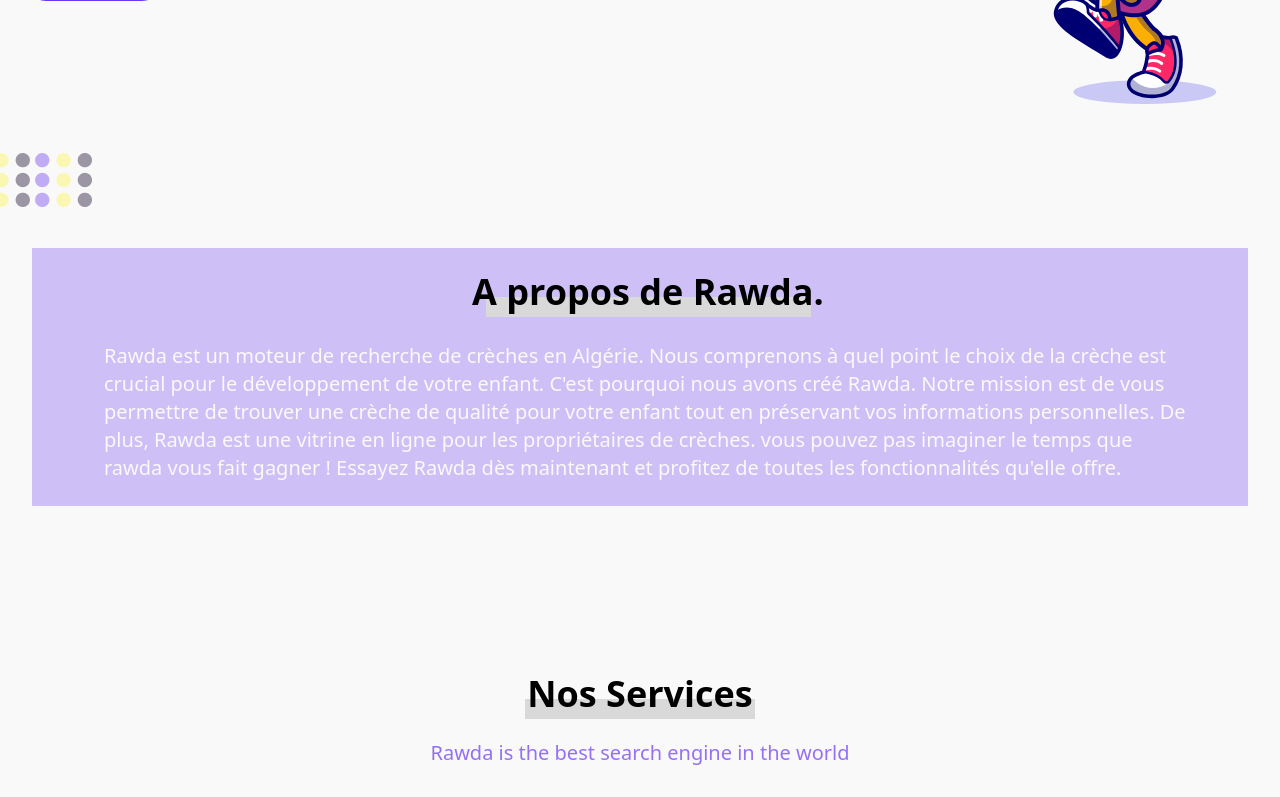
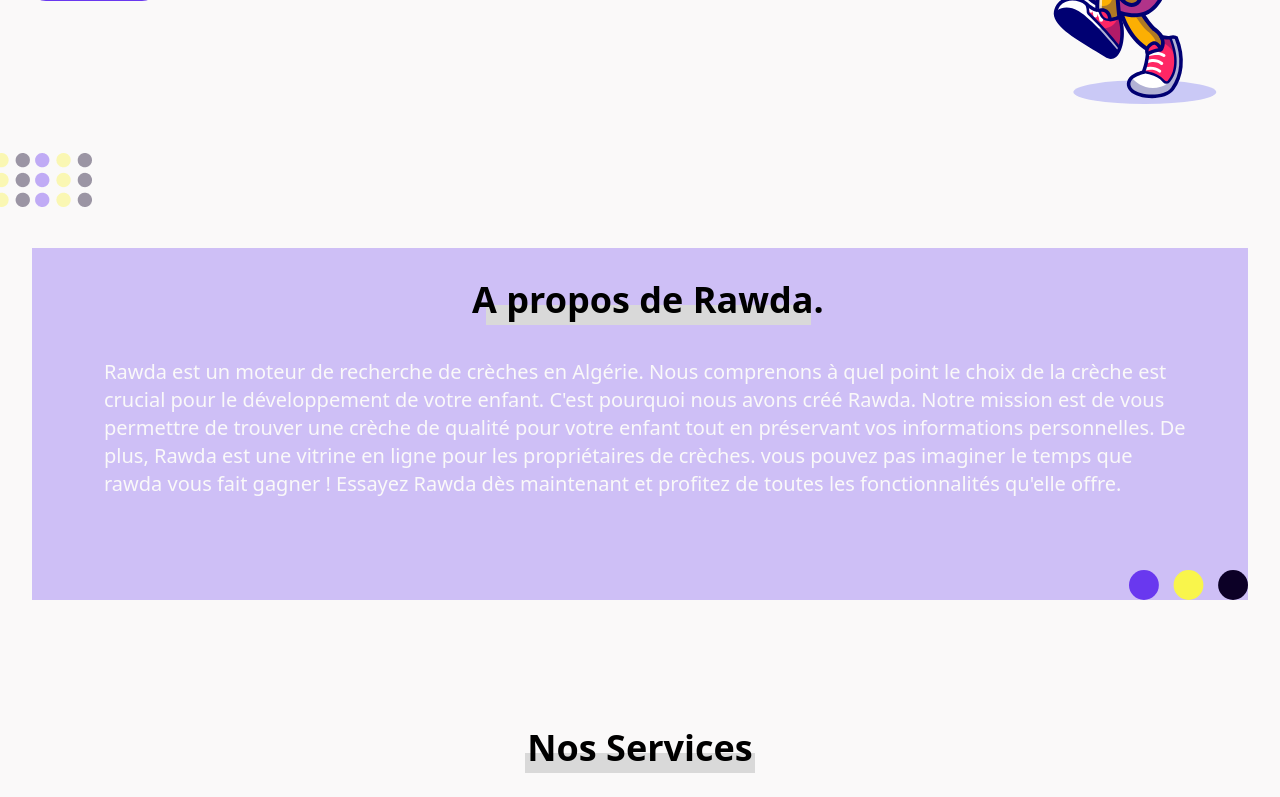
Before and after one commit to thenotoriousmehdi/Rawda-Front, a React (Create React App) app: page / in a window 1280 px wide. Shown: the part 372-1169 px from the top of the page. Built offline with nearby package versions, Linux system fonts and the light colour scheme.

Commit message:
Update About.js

```diff
--- a/src/Components/About.js
+++ b/src/Components/About.js
@@ -1,25 +1,19 @@
+import deco2 from "../assets/deco2.svg";
 
  const About = () => {
   return (
     <div id="about" className="mx-8  bg-opacity-30 bg-rawdapurple  ">
        <div className="mx-auto  sm:px-6 lg:px-10 ">
         <div className="relative flex-col mx-2 my-2 w-full h-max justify-center items-center md:mb-10 mb-4">
-      <div className="container flex flex-wrap p-6 md:flex-row
+      <div className="container flex flex-wrap p-8  md:flex-row
         items-center justify-between px-6 mx-auto mt-10 space-y-0 md:space-y-0">
-          <div className="flex flex-col gap-6">
+          <div className="flex flex-col gap-8">
 
 
           <div className="flex flex-col items-center gap md:gap-y-0 ">
         <p className="  text-center text-3xl md:text-4xl font-Poppins font-bold text-rawdablack z-10">  A propos de Rawda.</p>
       <div className="  mb-[0.5px] w-[200px] md:w-[325px] h-[20px] md:mt-[-15px] bg-rawdayellow shadow-rawdayellow "></div></div>
 
-
-          {/* <h1
-            className=" text-4xl font-bold text-center text-rawdablack justify-center
-            md:text-4xl md:center z-10"
-          >
-            A propos de Rawda.
-          </h1> */}
 
 
           <div>
@@ -37,12 +31,19 @@
           </div>
           </div>
 
+
         </div>
-
       </div>
       </div>
+      <div className="flex justify-end">
+<img className=" md:h-[30px] " src={deco2} alt="deco" />
+</div>
+
+
 
     </div>
+
+
   );
 };
 
```
